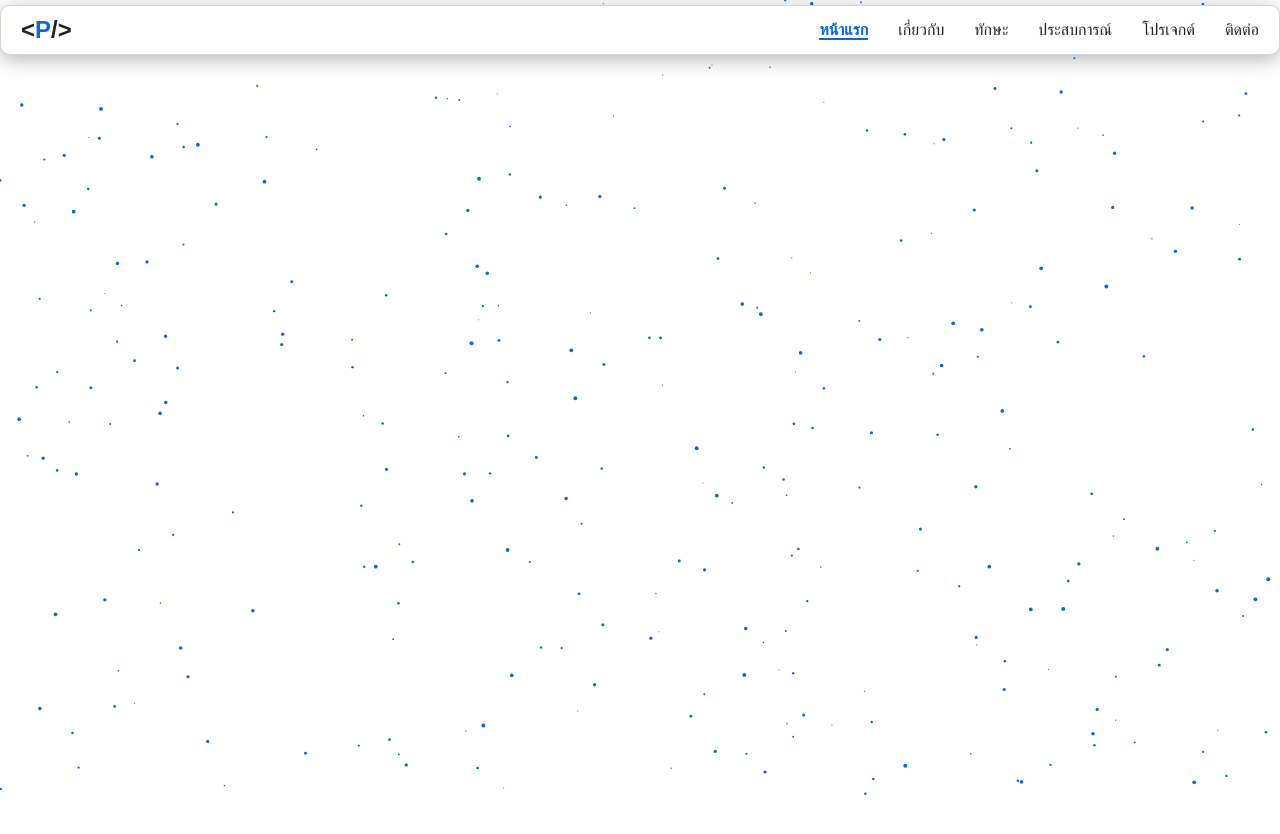
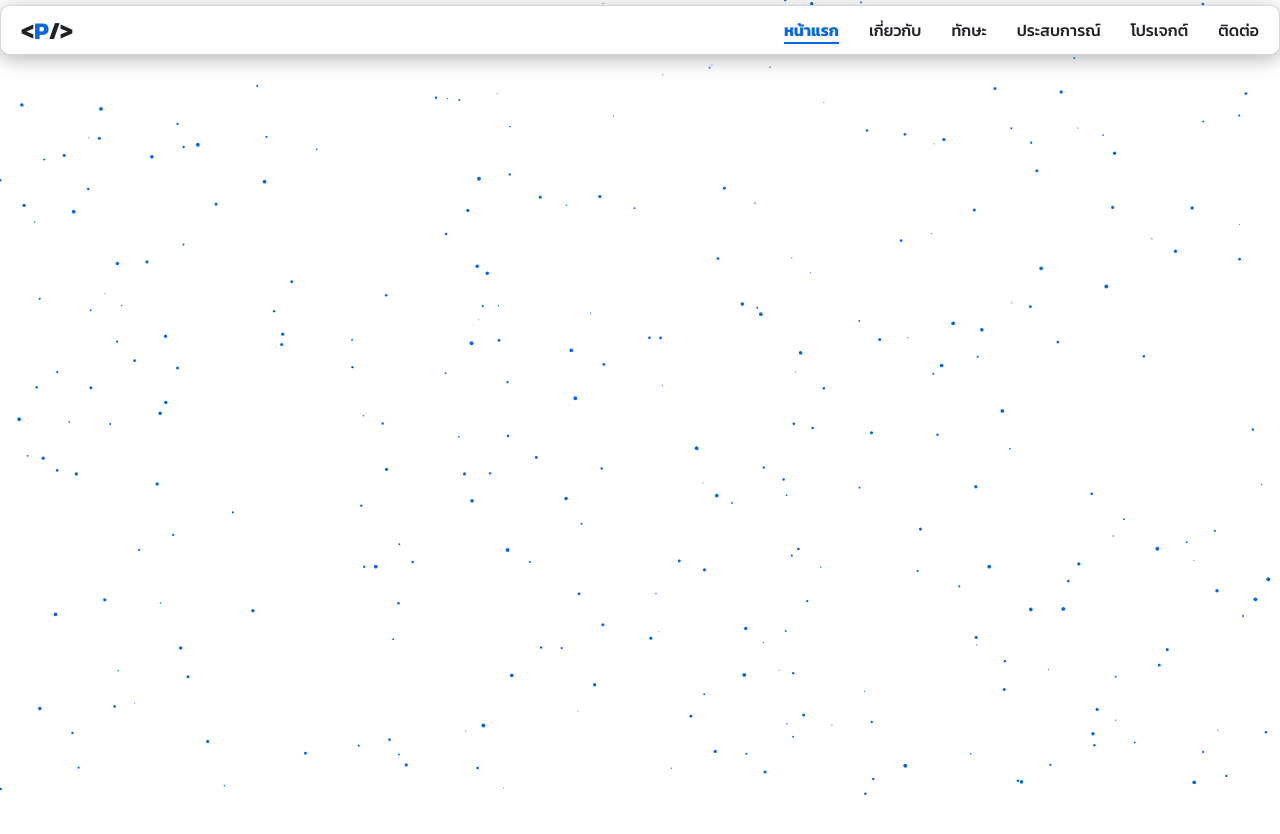
Before and after one commit to jarukit22/jarukit22.github.io, a plain HTML site: page index.html in a window 1280 px wide. Shown: the top 834 px of the page. Drawn offline with Linux system fonts and the light colour scheme.

Commit message:
import font

```diff
--- a/css/style.css
+++ b/css/style.css
@@ -1,3 +1,4 @@
+@import url('https://fonts.googleapis.com/css2?family=Kanit:ital,wght@0,100;0,200;0,300;0,400;0,500;0,600;0,700;0,800;0,900;1,100;1,200;1,300;1,400;1,500;1,600;1,700;1,800;1,900&family=Prompt:ital,wght@0,100;0,200;0,300;0,400;0,500;0,600;0,700;0,800;0,900;1,100;1,200;1,300;1,400;1,500;1,600;1,700;1,800;1,900&display=swap');
 :root {
     /* Light Mode */
     --bg-color: #ffffff;
```
